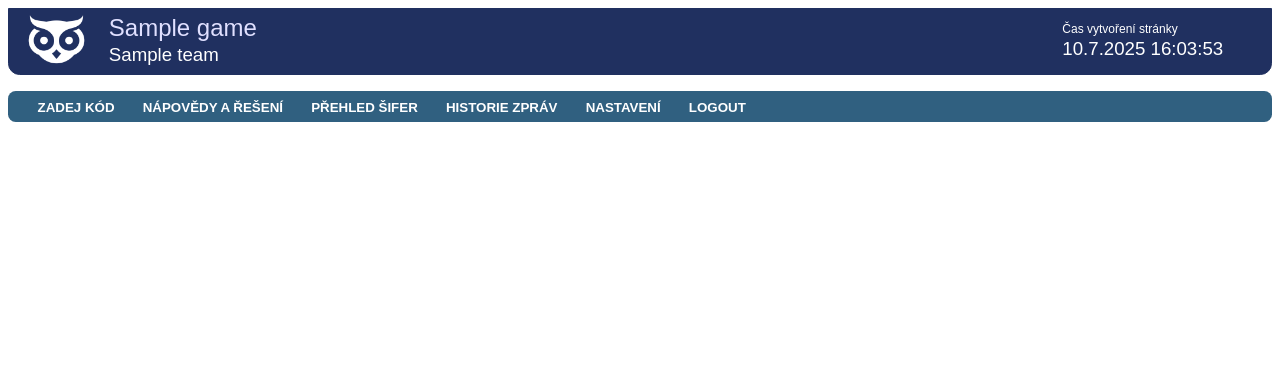
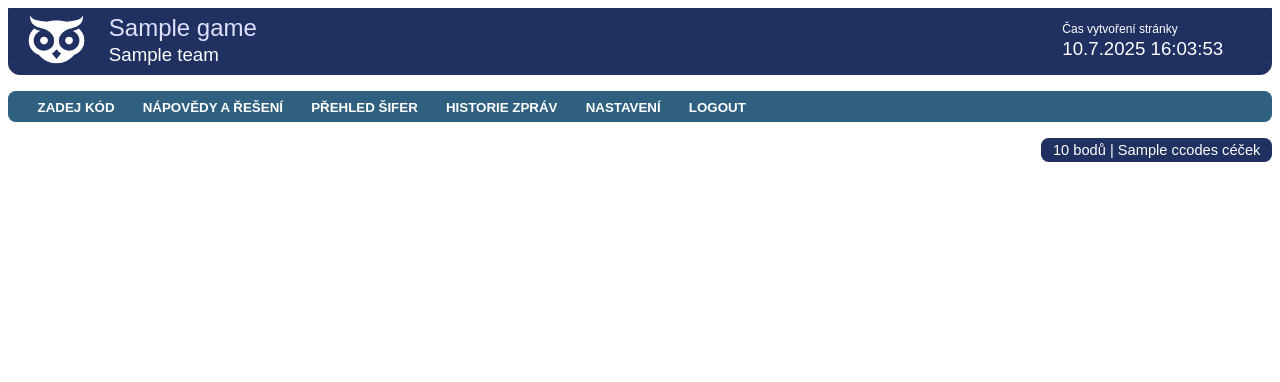
Before and after one commit to rkaldy/sova, a PHP site: template views/main-layout.php in a window 1280 px wide. Shown: the top 382 px of the page. Run offline with PHP 8.4, Linux system fonts and the light colour scheme; the template is opened without the code that fills it: most values are stand-ins (such as "Sample title", 1, 10 or a date in 2020); data that the repository does not hold is empty.

Commit message:
správné zobrazování bodů a céček na všech stránkách

```diff
--- a/static/mobile.css
+++ b/static/mobile.css
@@ -1,4 +1,4 @@
-@media only screen and (max-device-width: 700px) {
+@media only screen and (max-device-width: 768px) {
 
 body {
 	margin: 0;
@@ -29,10 +29,10 @@ body {		font-weight: normal; }
 h2 { 		font-weight: normal; }
 input { 	font-weight: normal; }
 textarea { 	font-weight: normal; }
-#ueer { 	font-weight: normal; }
 
 #user {
 	display: inline;
+	font-weight: normal;
 	font-size: 14pt;
 	padding: 0;
 }
@@ -76,6 +76,12 @@ nav a {
 	display: block;
 }
 
+#pointcount {
+	padding-right: 1ex;
+	border-radius: 0;
+	border-bottom-left-radius: 1.5ex;
+}
+
 @media (max-device-width: 360px) {
 	#time, #time small {
 		font-size: 8pt;
@@ -90,4 +96,6 @@ nav a {
 	}
 }
 
+input#cipher, input#points { max-width: 6ex; }
+
 }
--- a/static/sova.css
+++ b/static/sova.css
@@ -136,6 +136,15 @@ h2 {
 	color: #a07070;
 }
 
+#pointcount {
+	display: inline-block;
+	float: right;
+	padding: 0.5ex 1.5ex;
+	background-color: #203060;
+	color: white;
+	border-radius: 1ex;
+}
+
 
 /* Forms */
 
@@ -145,6 +154,7 @@ form th {
 
 label {
 	margin-right: 1ex;
+	font-weight: bold;
 }
 
 input, textarea {
--- a/static/sova.js
+++ b/static/sova.js
@@ -1,12 +1,15 @@
 document.getElementById("menubtn").onclick = function(self) {
 	nav = document.getElementById("nav");
+	points = document.getElementById("pointcount");
 	if (nav != null) {
 		//console.log(nav.style.display);
 		if (nav.style.display == "block") {
 			nav.style.display = "none";
+			points.style.display = "inline-blocK";
 			self.target.style.opacity = 1;
 		} else {
 			nav.style.display = "block";
+			points.style.display = "none";
 			self.target.style.opacity = 0.8;
 		}
 	}
--- a/views/main-layout.php
+++ b/views/main-layout.php
@@ -74,10 +74,15 @@ if (isset($team)) {
         echo " href=\"$act\">$label</a>";
     }
     echo "</nav>";
+    echo '<div id="pointcount">';
+    echo "$points bodů";
+    if ($ccodes > 0) {
+        echo " | $ccodes céček";
+    }
+    echo "</div>";
 }
 ?>
-
-    <div id="contents">
+       <div id="contents">
 <?php echo $_contents; ?>
 	</div>
 
--- a/views/main/applyhint.php
+++ b/views/main/applyhint.php
@@ -1,5 +1,3 @@
-<p id="hintcount">Aktuálně máte <?php echo $points ?> bodů a <?php echo $ccodes ?> nevyužitých céček.</p>
-
 <p id="flash"><?php if (isset($response)) echo $response; ?></p>
 
 <form method="POST" action="applyhint">
--- a/views/main/code.php
+++ b/views/main/code.php
@@ -1,6 +1,6 @@
-<p id="response"><?php echo join("<br>", $response) ?></p>
+<p id="flash"><?php echo join("<br>", $response) ?></p>
 
-<h3>Zadej kód</h3>
+<h3>Zadejte kód</h3>
 <form method="POST" action="code">
   <input type="text" name="code" class="focused">
   <input type="submit" value="Odeslat">
--- a/views/main/hints.php
+++ b/views/main/hints.php
@@ -1,13 +1,9 @@
-<p id="hintcount">Aktuálně máte <?php echo $points ?> bodů<?php if ($ccodes > 0) { echo " a $ccodes nevyužitých céček"; } ?>.</p>
-
 <p id="flash"><?php if (isset($flash)) echo $flash; ?></p>
 
 <form method="POST" action="checkhint">
-  <p>
     <label for="cipher">Číslo šifry</label>
     <input type="text" id="cipher" name="cipher" class="focused">
     <input type="submit" value="Zkontrolovat">
-  </p>
 </form>
 
 <p><?php echo $imunityMsg ?></p>
@@ -22,7 +18,7 @@
 <p>Máte-li strach, že byste mohli vyhrát, kdykoliv během hry si můžete, i opakovaně, odečíst libovolný počet bodů.</p>
 <form method="POST" action="deduct">
   <label for="points">Počet bodů k odečtení</label>
-  <input type="ext" id="points" name="points">
+  <input type="text" id="points" name="points">
   <input type="submit" value="Odečíst">
 </form>
 
```
Also changed, not shown: src/Controller/MainController.php (+7 -4 lines).
